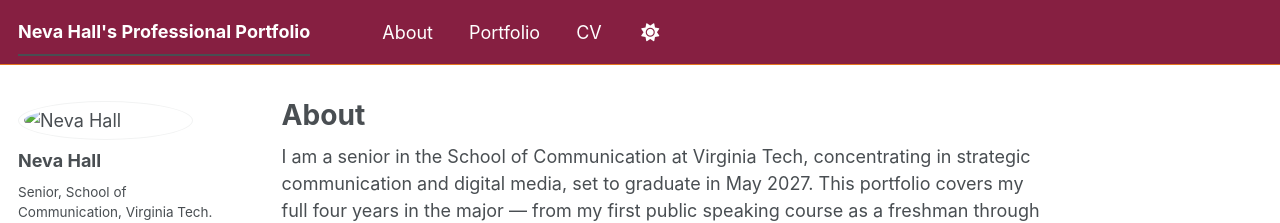
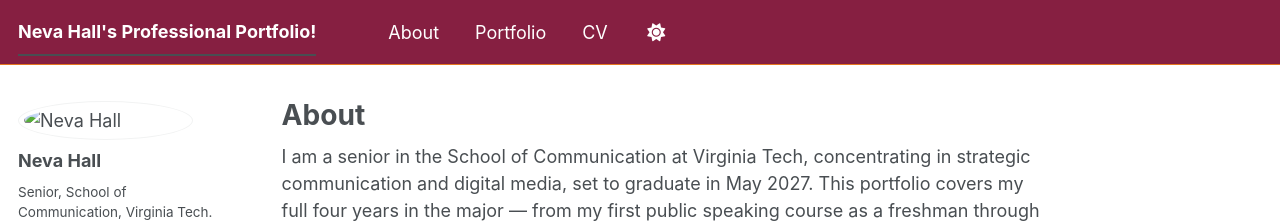
Before and after one commit to nevahall/nevahall.github.io, a Jekyll site: the page built from _pages/about.md, in a window 1280 px wide. Shown: the top 223 px of the page. Built offline with Jekyll 4.4.1, drawn with Linux system fonts in a browser that asks for light colours; a script bundle is joined from its source files by our own code; library files that are not in the unit come from our copies.

Commit message:
Update portfolio title in _config.yml

```diff
--- a/_config.yml
+++ b/_config.yml
@@ -26,7 +26,7 @@ description              : >
 url                      : "https://nevahall.github.io"            # -> "https://yourusername.github.io"
 baseurl                  : ""         # -> ""
 repository               : "nevahall/nevahall.github.io"  # -> "yourusername/yourusername.github.io"
-title                    : "Neva Hall's Professional Portfolio" # the name shown in the maroon header bar and browser tab
+title                    : "Neva Hall's Professional Portfolio!" # the name shown in the maroon header bar and browser tab
 author:
   name     : "Neva Hall"
   avatar   : "/images/bio-photo.jpg"
```
